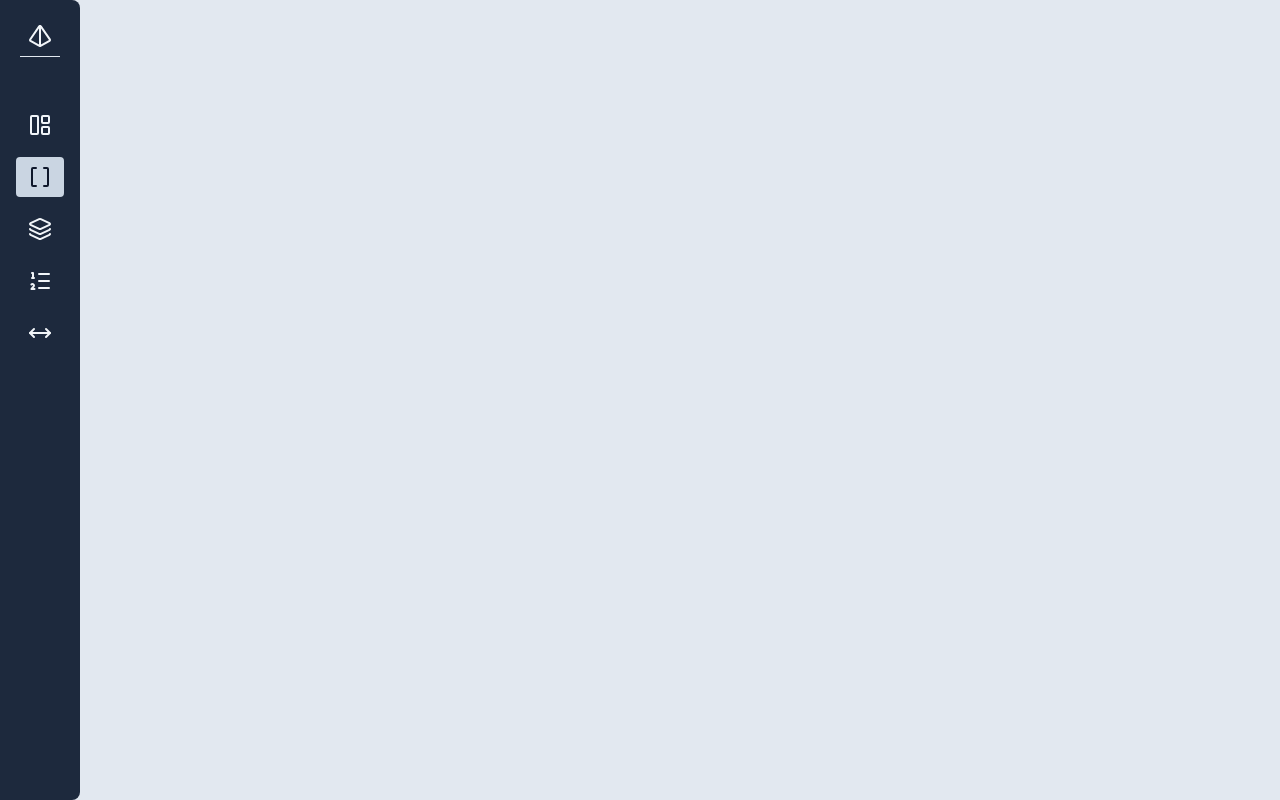
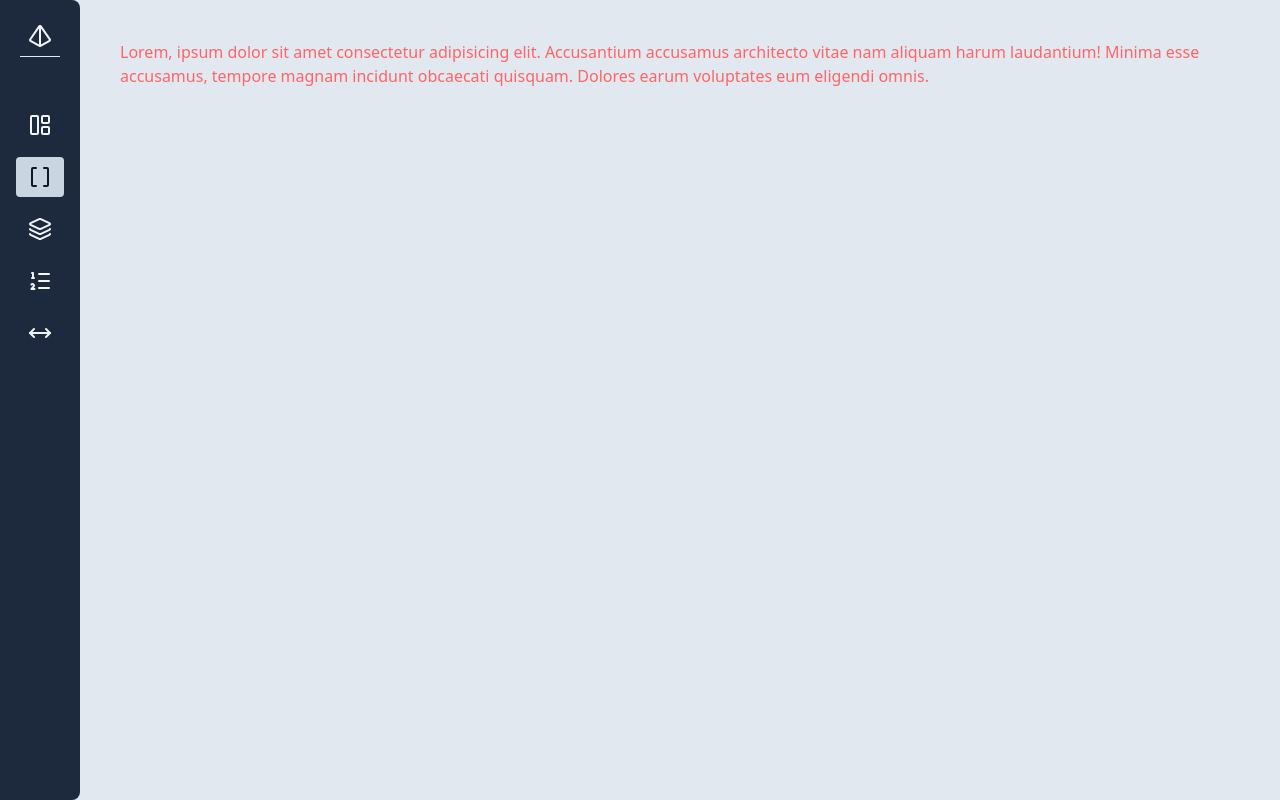
Before and after one commit to MathHenr/algorithm-visualizer, a Next.js app: page /array in a window 1280 px wide. Built offline with nearby package versions, Linux system fonts and the light colour scheme.

Commit message:
refac: refactoring array class and animation type.

```diff
--- a/src/app/(structures)/array/page.tsx
+++ b/src/app/(structures)/array/page.tsx
@@ -1,3 +1,24 @@
+"use client";
+
+import { ArrayStructure } from "@/core/array-structure";
+import { useAnimationPlayer } from "@/hooks/useAnimationPlayer";
+import { useState } from "react";
+
 export default function Array() {
-  return <div></div>;
+  const [structure] = useState(new ArrayStructure<number>(5));
+
+  const [displayArray, setDisplayArray] = useState<(number | null)[]>([]);
+
+  const { currentStep, isPlaying, play } = useAnimationPlayer();
+
+  return (
+    <div className="flex">
+      <p className="text-red-400">
+        Lorem, ipsum dolor sit amet consectetur adipisicing elit. Accusantium
+        accusamus architecto vitae nam aliquam harum laudantium! Minima esse
+        accusamus, tempore magnam incidunt obcaecati quisquam. Dolores earum
+        voluptates eum eligendi omnis.
+      </p>
+    </div>
+  );
 }
--- a/src/core/array-structure.ts
+++ b/src/core/array-structure.ts
@@ -8,8 +8,8 @@ export class ArrayStructure<T> {
   }
 
   // Implementing a visual linear search
-  find(value: T): { steps: AnimationStep[] } {
-    const steps: AnimationStep[] = [];
+  find(value: T): { steps: AnimationStep<T>[] } {
+    const steps: AnimationStep<T>[] = [];
 
     for (let i = 0; i < this.items.length; i++) {
       steps.push({
--- a/src/types/animation.ts
+++ b/src/types/animation.ts
@@ -1,10 +1,14 @@
-export interface AnimationStep {
+export interface AnimationStep<T> {
   type: "VISIT" | "COMPARE" | "FOUND" | "ERRORS";
-  payload: unknown;
+  payload:
+    | { index: number }
+    | { value: T; index?: number }
+    | { from: number; to: number }
+    | null;
   message: string;
 }
 
 export interface Simulate<T> {
   finalState: T;
-  steps: AnimationStep[];
+  steps: AnimationStep<T>[];
 }
```
